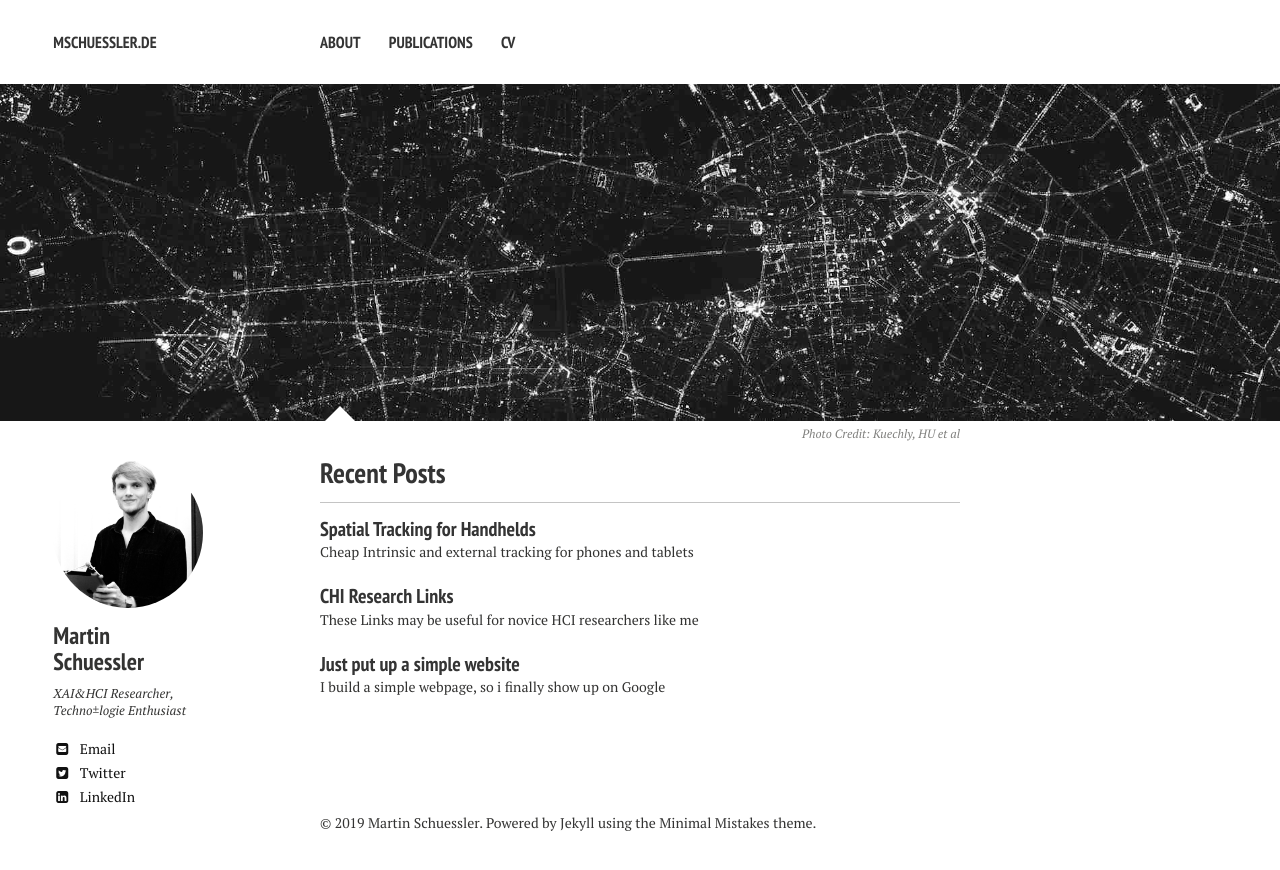
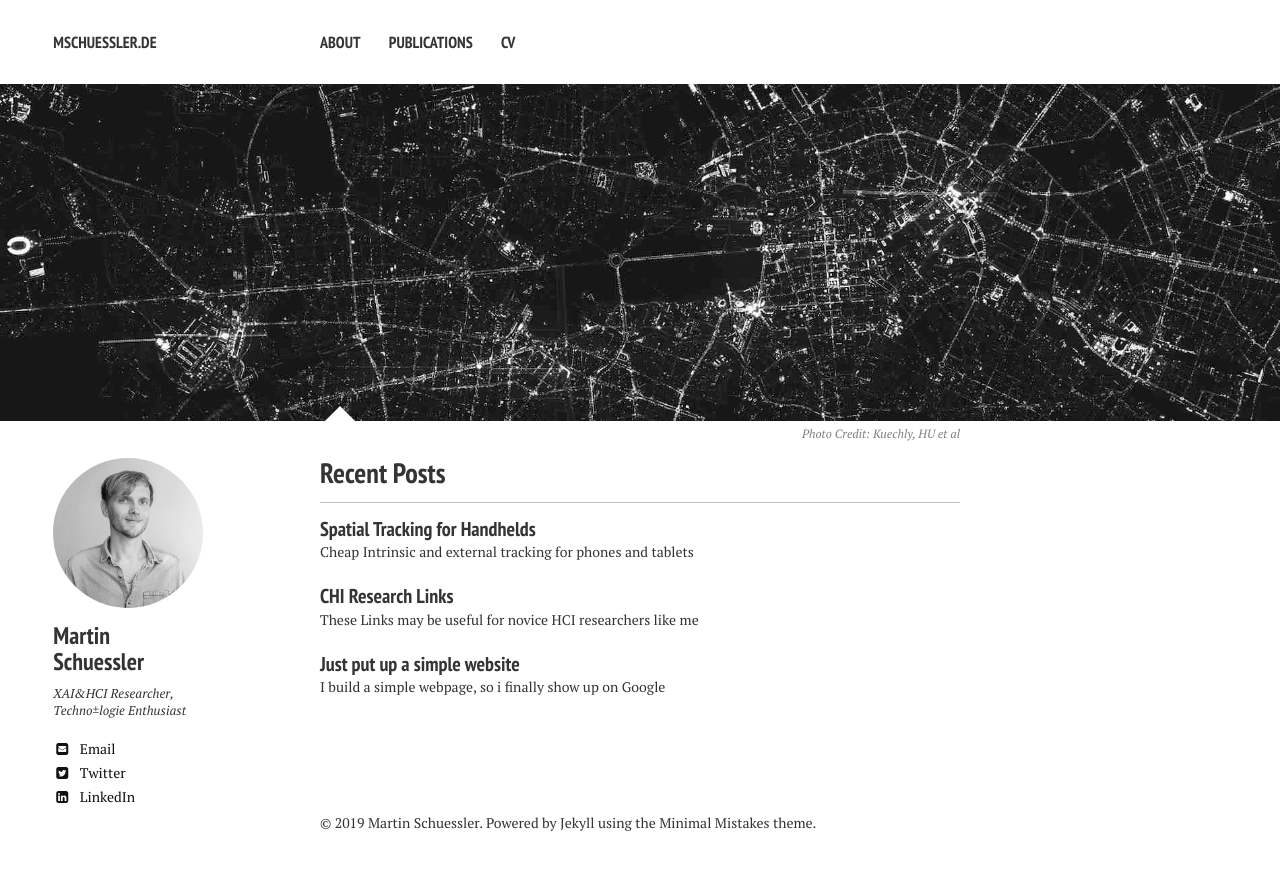
Before and after one commit to mschuessler/mschuessler.github.io, a Jekyll site: the page built from index.md, in a window 1280 px wide. Shown: the top 870 px of the page. Built offline with Jekyll 4.4.1, drawn with Linux system fonts in a browser that asks for light colours; nearby versions of some CDN libraries.

Commit message:
Added new profile image to page

```diff
--- a/_config.yml
+++ b/_config.yml
@@ -27,7 +27,7 @@ kramdown:
 # Site owner
 owner:
   name: Martin Schuessler
-  avatar: mschuessler.jpg
+  avatar: mschuessler2.jpg
   bio: "XAI&HCI Researcher, Techno±logie Enthusiast"
   email: website@mschuessler.de
   disqus-shortname:
```
Also changed, not shown: images/mschuessler2.jpg (added).
